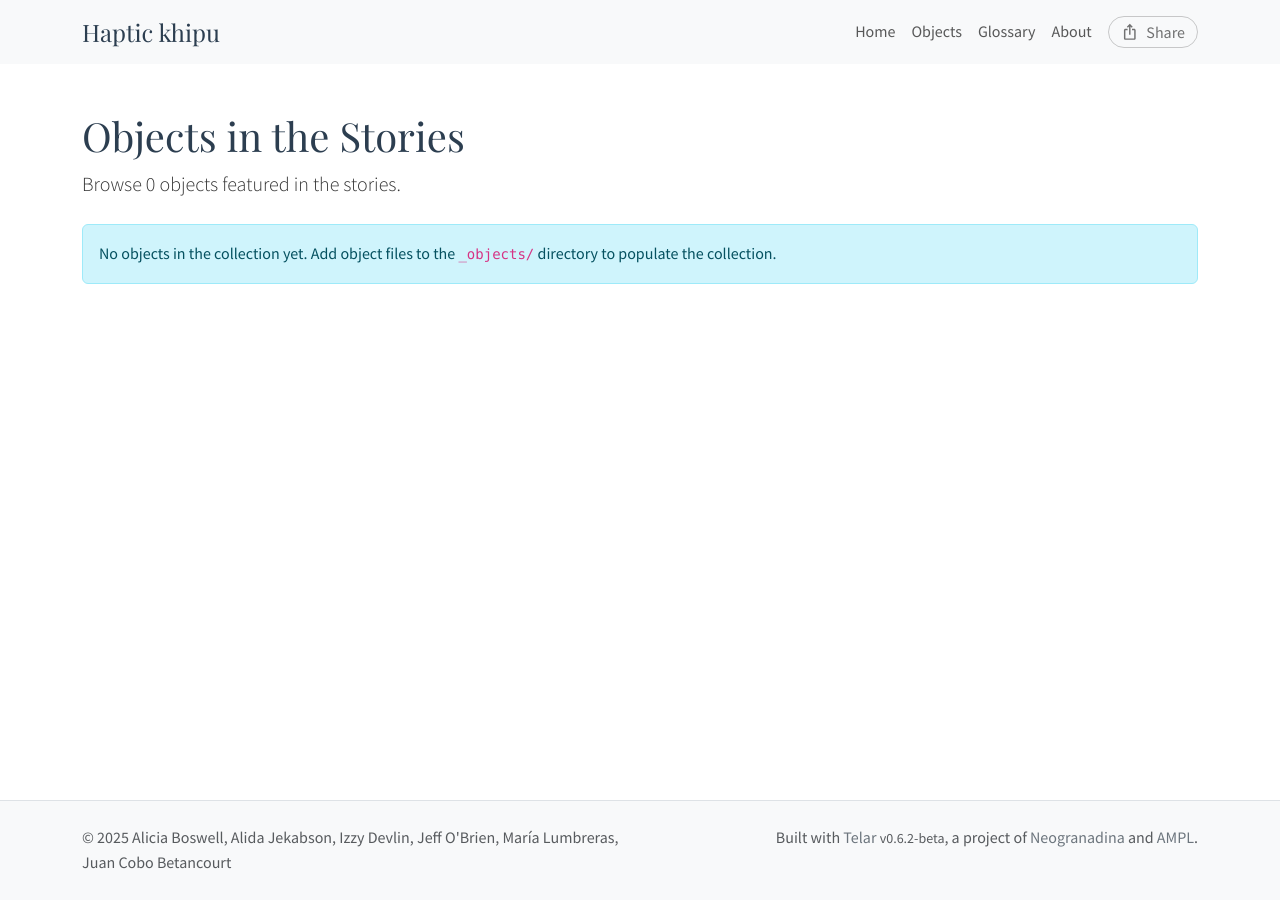
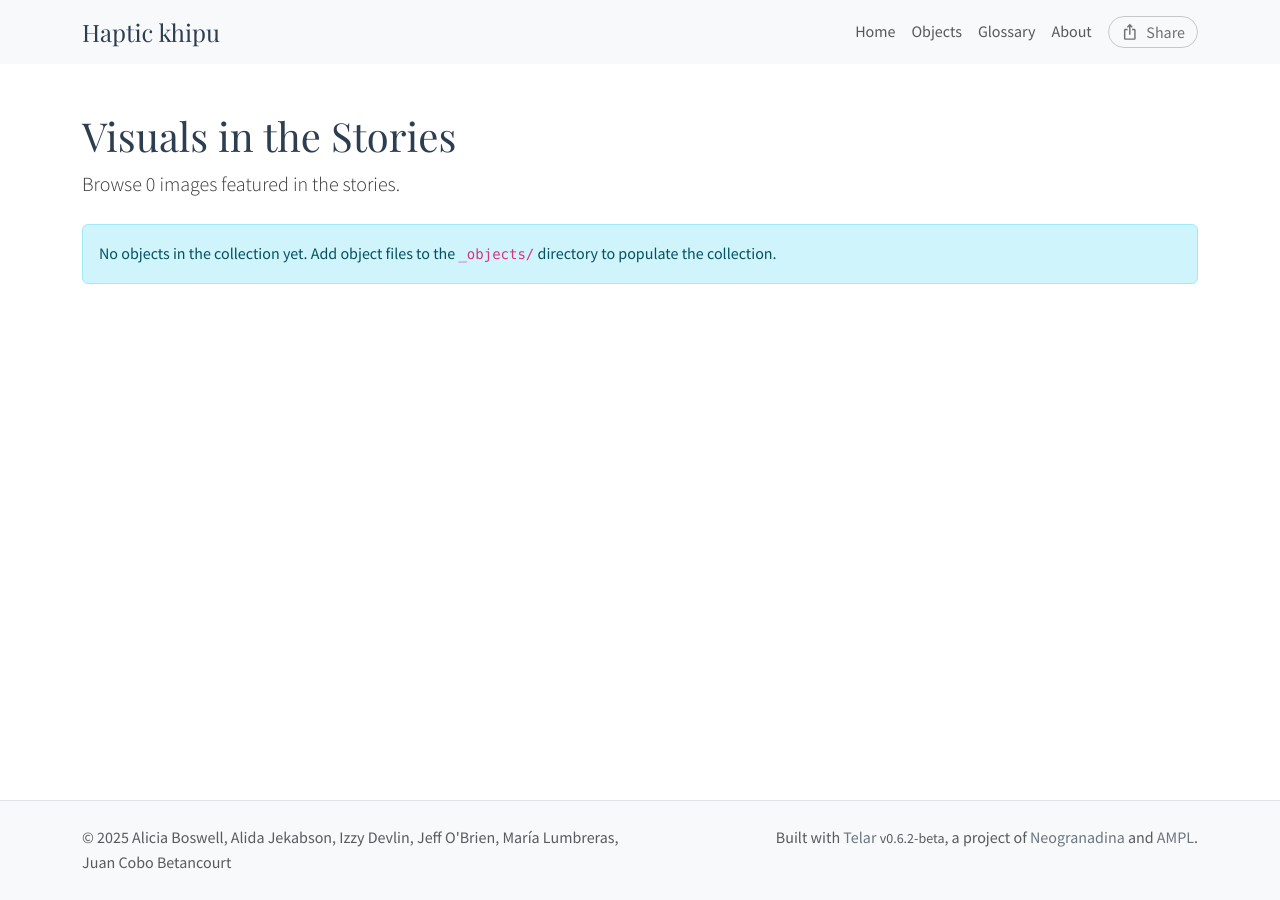
Before and after one commit to mirl-ucsb/story, a Jekyll site: the page built from pages/objects.md, in a window 1280 px wide. Built offline with Jekyll 4.4.1, drawn with Linux system fonts in a browser that asks for light colours.

Commit message:
changing objects to images in text

```diff
--- a/pages/objects.md
+++ b/pages/objects.md
@@ -1,6 +1,6 @@
 ---
 layout: objects-index
-title: Objects in the Stories
+title: Visuals in the Stories
 permalink: /objects/
 ---
-Browse {{ site.objects.size }} objects featured in the stories.
+Browse {{ site.objects.size }} images featured in the stories.
```
Also changed, not shown: index.md (+2 -2 lines).
